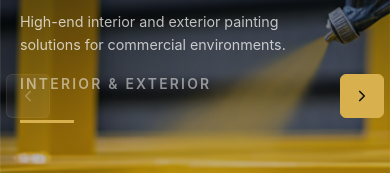
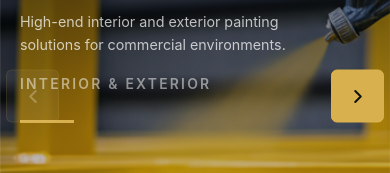
Before and after one commit to Avmannino/services_webpage_embed, a React (Vite) app: page / in a window 390 px wide. Shown: the part 322-495 px from the top of the page. Built offline with nearby package versions, Linux system fonts and the light colour scheme.

Commit message:
Button size and spacing

```diff
--- a/src/styles.css
+++ b/src/styles.css
@@ -64,7 +64,7 @@ button {
     position: relative;
     display: flex;
     align-items: center;
-    gap: 14px;
+    gap: 28px;
 }
 
 .carousel-clip {
@@ -181,8 +181,8 @@ transition: transform 300ms cubic-bezier(0.22, 1, 0.36, 1);
 
 .carousel-button {
     flex-shrink: 0;
-    width: 56px;
-    height: 56px;
+    width: 67px;
+    height: 67px;
     display: inline-flex;
     align-items: center;
     justify-content: center;
@@ -216,8 +216,8 @@ transition: transform 300ms cubic-bezier(0.22, 1, 0.36, 1);
 }
 
 .carousel-button svg {
-    width: 24px;
-    height: 24px;
+    width: 29px;
+    height: 29px;
 }
 
 
@@ -256,13 +256,13 @@ transition: transform 300ms cubic-bezier(0.22, 1, 0.36, 1);
     }
 
     .carousel-button {
-        width: 48px;
-        height: 48px;
+        width: 58px;
+        height: 58px;
     }
 
     .carousel-button svg {
-        width: 20px;
-        height: 20px;
+        width: 24px;
+        height: 24px;
     }
 }
 
@@ -278,10 +278,6 @@ transition: transform 300ms cubic-bezier(0.22, 1, 0.36, 1);
         padding: 16px 0 24px;
     }
 
-    .carousel-wrapper {
-        gap: 0;
-    }
-
     .carousel-clip {
         flex: 1;
         overflow: hidden;
@@ -292,21 +288,6 @@ transition: transform 300ms cubic-bezier(0.22, 1, 0.36, 1);
     .service-card {
         flex: 0 0 100%;
         min-width: 100%;
-    }
-
-    .carousel-button {
-        position: absolute;
-        top: 50%;
-        transform: translateY(-50%);
-        z-index: 10;
-    }
-
-    .carousel-button-prev {
-        left: 6px;
-    }
-
-    .carousel-button-next {
-        right: 6px;
     }
 
     .service-card:hover {
@@ -336,12 +317,34 @@ transition: transform 300ms cubic-bezier(0.22, 1, 0.36, 1);
     }
 
     .carousel-button {
-        width: 44px;
-        height: 44px;
+        width: 53px;
+        height: 53px;
     }
 
     .carousel-button svg {
-        width: 18px;
-        height: 18px;
+        width: 22px;
+        height: 22px;
     }
 }
+
+/* Mobile: buttons overlay inside card */
+@media (max-width: 500px) {
+    .carousel-wrapper {
+        gap: 0;
+    }
+
+    .carousel-button {
+        position: absolute;
+        top: 50%;
+        transform: translateY(-50%);
+        z-index: 10;
+    }
+
+    .carousel-button-prev {
+        left: 6px;
+    }
+
+    .carousel-button-next {
+        right: 6px;
+    }
+}
```
